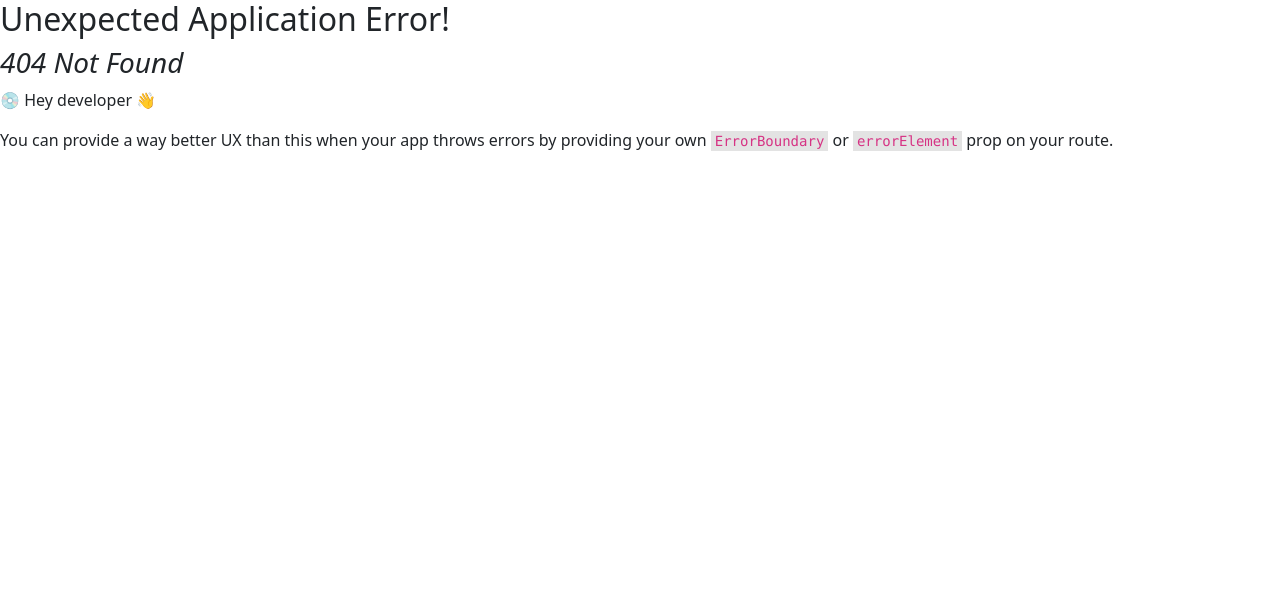
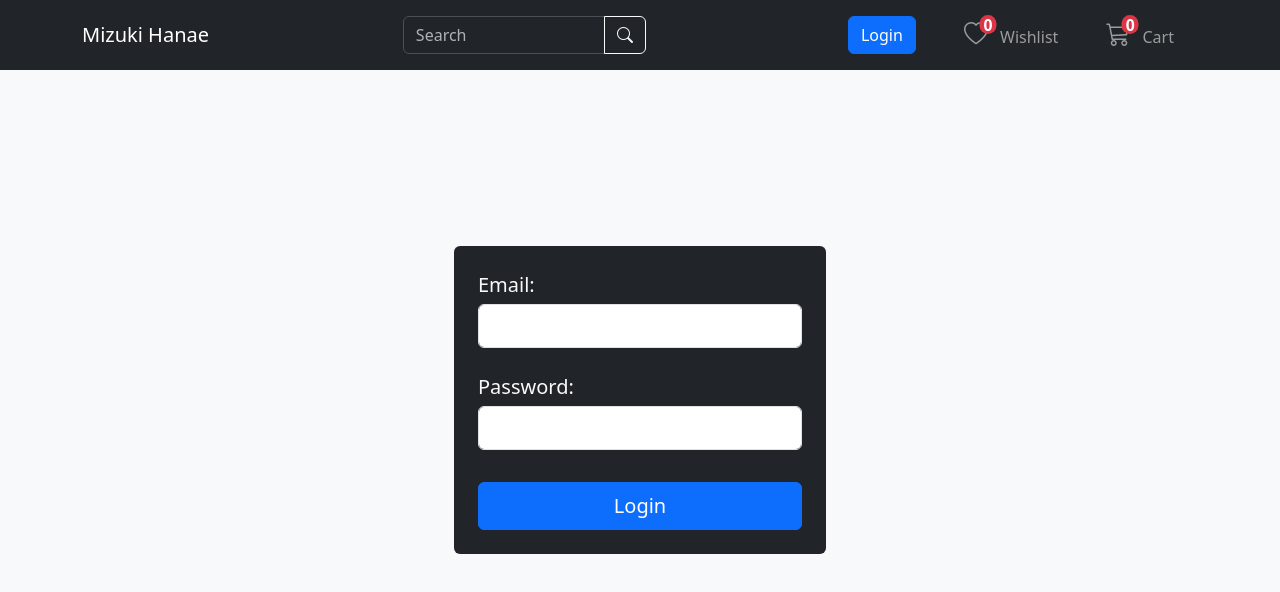
Before and after one commit to ShiviPro/mizuki-hanae, a React (Vite) app: page /login in a window 1280 px wide. Before the commit this address had no page. Shown: the top 592 px of the page. Built offline with nearby package versions, Linux system fonts and the light colour scheme.

Commit message:
feat: add login functionality & user profile page

```diff
--- a/src/App.jsx
+++ b/src/App.jsx
@@ -8,10 +8,16 @@ import { useState } from "react";
 import { allProducts } from "./pages/Products";
 import Cart from "./pages/Cart";
 import CartContext from "./contexts/CartContext";
+import Login from "./pages/Login";
+import UserContext from "./contexts/UserContext";
+import UserProfile from "./pages/UserProfile";
 
 const App = () => {
   const [wishlist, setWishlist] = useState([]);
   const [cart, setCart] = useState([]);
+  const [loggedInUser, setLoggedInUser] = useState(
+    sessionStorage.getItem("login") ? sessionStorage.getItem("login") : ""
+  );
 
   const isProductInWishlist = (productId) => {
     const result = wishlist.find((product) => product.id == productId);
@@ -103,6 +109,14 @@ const App = () => {
       path: "/cart",
       element: <Cart />,
     },
+    {
+      path: "/login",
+      element: <Login />,
+    },
+    {
+      path: "/user",
+      element: <UserProfile />,
+    },
   ]);
 
   return (
@@ -125,7 +139,9 @@ const App = () => {
           removeFromWishlist,
         }}
       >
-        <RouterProvider router={router} />
+        <UserContext.Provider value={{ loggedInUser, setLoggedInUser }}>
+          <RouterProvider router={router} />
+        </UserContext.Provider>
       </WishlistContext.Provider>
     </CartContext.Provider>
   );
--- a/src/components/Header.jsx
+++ b/src/components/Header.jsx
@@ -2,10 +2,12 @@ import { NavLink } from "react-router-dom";
 import { useContext } from "react";
 import WishlistContext from "../contexts/WishlistContext";
 import CartContext from "../contexts/CartContext";
+import UserContext from "../contexts/UserContext";
 
 const Header = () => {
   const { wishlist } = useContext(WishlistContext);
   const { getCartQuantity } = useContext(CartContext);
+  const { loggedInUser } = useContext(UserContext);
 
   return (
     <header className="position-fixed w-100 top-0 z-1">
@@ -36,9 +38,19 @@ const Header = () => {
             </div>
             <ul className="navbar-nav text-center">
               <li className="nav-item mx-3">
-                <NavLink className="nav-link" to="">
-                  <span className="btn btn-primary">Login</span>
-                </NavLink>
+                {!!loggedInUser || (
+                  <NavLink className="nav-link" to="/login">
+                    <span className="btn btn-primary">Login</span>
+                  </NavLink>
+                )}
+
+                {!!loggedInUser && (
+                  <NavLink className="nav-link" to="/user">
+                    <span className="btn btn-outline-primary">
+                      {loggedInUser}
+                    </span>
+                  </NavLink>
+                )}
               </li>
               <li className="nav-item mx-3">
                 <NavLink className="nav-link" to="/wishlist">
--- /dev/null
+++ b/src/contexts/UserContext.jsx
@@ -0,0 +1,5 @@
+import { createContext } from "react";
+
+const UserContext = createContext();
+
+export default UserContext;
--- /dev/null
+++ b/src/pages/Login.jsx
@@ -0,0 +1,148 @@
+import { useState, useContext } from "react";
+import { Link } from "react-router-dom";
+import Header from "../components/Header";
+import UserContext from "../contexts/UserContext";
+
+export const users = [
+  {
+    username: "default",
+    name: {
+      first: "Default",
+      last: "User",
+    },
+    emailId: "default@gmail.com",
+    password: "12345678",
+    phoneNo: "1234567890",
+    addresses: [
+      {
+        houseNo: "Apartment 4",
+        streetName: "Untitled Street",
+        city: "Some City",
+        state: "Some State",
+        country: "India",
+        pincode: 216223,
+      },
+    ],
+    orders: [
+      {
+        id: 1,
+        items: [
+          {
+            id: 1,
+            quantity: 1,
+          },
+          {
+            id: 5,
+            quantity: 2,
+          },
+        ],
+        payableAmt: 8299,
+      },
+      {
+        id: 2,
+        items: [
+          {
+            id: 7,
+            quantity: 1,
+          },
+          {
+            id: 4,
+            quantity: 1,
+          },
+        ],
+        payableAmt: 8299,
+      },
+    ],
+  },
+];
+
+const Login = () => {
+  const { setLoggedInUser } = useContext(UserContext);
+  const [emailInput, setEmailInput] = useState("");
+  const [passwdInput, setPasswdInput] = useState("");
+  const [errorMsg, setErrorMsg] = useState("");
+  const [successStatus, setSuccessStatus] = useState(false);
+
+  const authenticateUser = (event) => {
+    event.preventDefault();
+
+    const user = users.find(
+      (user) => user.emailId === emailInput && user.password === passwdInput
+    );
+
+    if (user) {
+      setEmailInput("");
+      setPasswdInput("");
+      setSuccessStatus(true);
+      setErrorMsg("");
+      sessionStorage.setItem("login", user.username);
+      setLoggedInUser(user.username);
+    } else {
+      setEmailInput("");
+      setPasswdInput("");
+      setErrorMsg("Invalid Email/Password. Please try again.");
+      setSuccessStatus(false);
+    }
+  };
+
+  document.querySelector("title").textContent = "Login | Mizuki Hanae";
+
+  return (
+    <>
+      <Header />
+      <main className="bg-body-tertiary">
+        <div className="container vh-100 d-flex justify-content-between align-items-center position-relative">
+          <section className="col-md-4 mx-auto bg-dark text-light rounded">
+            <form className="p-4" onSubmit={authenticateUser}>
+              <div>
+                <label htmlFor="emailInput" className="fs-5">
+                  Email:{" "}
+                </label>
+                <input
+                  id="emailInput"
+                  type="email"
+                  className="form-control mt-1 fs-5"
+                  value={emailInput}
+                  onChange={(event) => setEmailInput(event.target.value)}
+                />
+              </div>
+              <br />
+              <div>
+                <label htmlFor="passwdInput" className="fs-5">
+                  Password:{" "}
+                </label>
+                <input
+                  id="passwdInput"
+                  type="password"
+                  value={passwdInput}
+                  className="form-control mt-1 fs-5"
+                  onChange={(event) => setPasswdInput(event.target.value)}
+                />
+              </div>
+              <div className="d-grid mt-4 pt-2">
+                <input
+                  type="submit"
+                  value="Login"
+                  className="btn btn-primary fs-5 py-2"
+                />
+              </div>
+            </form>
+          </section>
+          {errorMsg && (
+            <p className="alert alert-danger position-absolute bottom-0 text-center start-50 translate-middle-x">
+              {errorMsg}
+            </p>
+          )}
+          {successStatus && (
+            <p className="alert alert-success position-absolute bottom-0 text-center start-50 translate-middle-x">
+              Logged In Successfully. <Link to="/">Click Here</Link> to go to
+              Homepage
+            </p>
+          )}
+        </div>
+      </main>
+    </>
+  );
+};
+
+export default Login;
--- /dev/null
+++ b/src/pages/UserProfile.jsx
@@ -0,0 +1,149 @@
+import Header from "../components/Header";
+import UserContext from "../contexts/UserContext";
+import { useState, useContext } from "react";
+import { users } from "./Login";
+import { allProducts } from "./Products";
+import { Link } from "react-router-dom";
+
+const UserProfile = () => {
+  const { loggedInUser } = useContext(UserContext);
+  const [sidebarSelection, setSidebarSelection] = useState("profile");
+
+  const currentUser = users.find((user) => user.username === loggedInUser);
+
+  const getRecentItem = (itemOne, itemTwo) => {
+    // This function returns true if itemOne is more recently delivered than itemTwo or false if otherwise.
+    const dateOne = itemOne.delivery.estimatedDate;
+    const dateTwo = itemTwo.delivery.estimatedDate;
+
+    const yearOne = dateOne.getFullYear();
+    const yearTwo = dateTwo.getFullYear();
+
+    const monthOne = dateOne.getMonth() + 1;
+    const monthTwo = dateTwo.getMonth() + 1;
+
+    const dayOne = dateOne.getDate();
+    const dayTwo = dateTwo.getDate();
+
+    if (yearOne > yearTwo) {
+      return true;
+    } else if (yearOne === yearTwo && monthOne > monthTwo) {
+      return true;
+    } else if (
+      yearOne === yearTwo &&
+      monthOne === monthTwo &&
+      dayOne > dayTwo
+    ) {
+      return true;
+    } else {
+      return false;
+    }
+  };
+
+  const sortByDeliveryDate = (order) => {
+    const items = [...order];
+
+    for (let i = 0; i < items.length; i++) {
+      let mostRecentItemIndex = i;
+      for (let j = i + 1; j < items.length; j++) {
+        if (getRecentItem(items[j], items[mostRecentItemIndex])) {
+          mostRecentItemIndex = j;
+        }
+      }
+      const temp = items[mostRecentItemIndex];
+      items[mostRecentItemIndex] = items[i];
+      items[i] = temp;
+    }
+
+    return items;
+  };
+
+  const allOrders = currentUser.orders.reduce((acc, order) => {
+    for (let i = 0; i < order.items.length; i++) {
+      const currentItem = allProducts.find(
+        (prod) => prod.id === order.items[i].id
+      );
+      acc = [...acc, currentItem];
+    }
+    return acc;
+  }, []);
+
+  return (
+    <>
+      <Header />
+      <main className="mt-5 pt-5 bg-body-tertiary">
+        <div className="container">
+          <aside>
+            <section className="bg-white">
+              <div>
+                <img
+                  className="img-fluid rounded-circle"
+                  src={`https://placehold.co/50?text=${loggedInUser}`}
+                  alt={loggedInUser}
+                />
+              </div>
+              <div>
+                <p>Hello, </p>
+                <p>
+                  {currentUser.name.first} {currentUser.name.last}
+                </p>
+              </div>
+            </section>
+            <section className="bg-white">
+              <div className="d-grid">
+                <a
+                  href="#"
+                  className={`text-decoration-none ${
+                    sidebarSelection === "orders"
+                      ? "link link-primary bg-primary-subtle"
+                      : "link link-dark"
+                  }`}
+                  onClick={() => setSidebarSelection("orders")}
+                >
+                  My Orders
+                </a>
+              </div>
+              <div className="d-grid">
+                <a
+                  href="#"
+                  className={`text-decoration-none ${
+                    sidebarSelection === "profile"
+                      ? "link link-primary bg-primary-subtle"
+                      : "link link-dark"
+                  }`}
+                  onClick={() => setSidebarSelection("profile")}
+                >
+                  Profile Information
+                </a>
+              </div>
+              <div className="d-grid">
+                <a
+                  href="#"
+                  className={`text-decoration-none ${
+                    sidebarSelection === "addresses"
+                      ? "link link-primary bg-primary-subtle"
+                      : "link link-dark"
+                  }`}
+                  onClick={() => setSidebarSelection("addresses")}
+                >
+                  Manage Addresses
+                </a>
+              </div>
+            </section>
+          </aside>
+          <section>
+            {sidebarSelection === "profile" ? (
+              <>Personal Information</>
+            ) : sidebarSelection === "orders" ? (
+              <>Order History</>
+            ) : (
+              <>Your Addresses</>
+            )}
+          </section>
+        </div>
+      </main>
+    </>
+  );
+};
+
+export default UserProfile;
```
Also changed, not shown: 1 other file (tests, documents, lock files or other folders).
